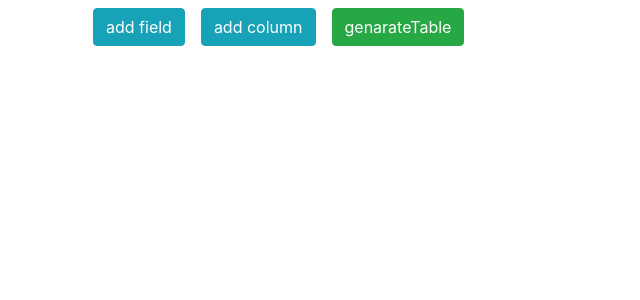
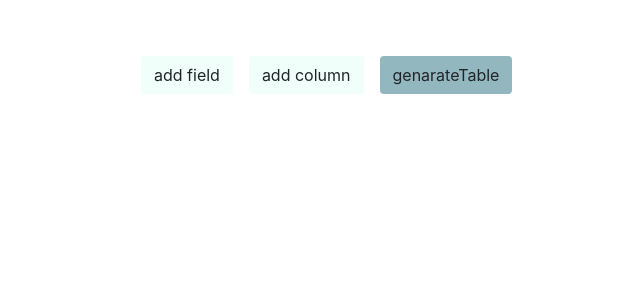
Before and after one commit to gunwitawas/angular-custom-table, an Angular app: page / in a window 1280 px wide. Shown: the top 300 px of the page, without its empty margins (0-640 px from the left). Built offline with nearby package versions, Linux system fonts and the light colour scheme.

Commit message:
1 file modified

```diff
--- a/src/app/genarate-table/genarate-table.component.html
+++ b/src/app/genarate-table/genarate-table.component.html
@@ -1,19 +1,21 @@
 <div class="container">
 
-	<button class="btn btn-info m-2" *ngIf="!isGenarateTable" (click)="addFeild()">
+	<div class="row mx-5 my-5 text-center">
+		<button class="btn m-2" style="background-color: #F1FFFA" *ngIf="!isGenarateTable" (click)="addFeild()">
                   add field
                 </button>
-	<button class="btn btn-info m-2" *ngIf="!isGenarateTable" (click)="addColumn()">
+		<button class="btn m-2" style="background-color: #F1FFFA"  *ngIf="!isGenarateTable" (click)="addColumn()">
                   add column
                 </button>
-	<button class="btn btn-success m-2" *ngIf="!isGenarateTable" (click)="genarateTable()">
+		<button class="btn m-2" style="background-color: #93B7BE" *ngIf="!isGenarateTable" (click)="genarateTable()">
                   genarateTable
                 </button>
-	<button class="btn btn-warning m-2" *ngIf="isGenarateTable" (click)="onEdit()">
+		<button class="btn m-2" style="background-color: #D5C7BC" *ngIf="isGenarateTable" (click)="onEdit()">
                   edit
                 </button>
+	</div>
 
-	<table class="table table-bordered table-dark shadow" style="border: 1px solid #1E1E1E;" *ngIf="!isGenarateTable">
+	<table class="table table-dark shadow" style="border: 1px solid #1E1E1E;" *ngIf="!isGenarateTable">
 		<thead class="bg-b">
 			<tr>
 				<th *ngFor="let fieldList of customTable.field; let i = index" class="solid-0">
@@ -26,7 +28,7 @@
 			<tr *ngFor="let columnList of customTable.column; let idFeild = index">
 				<td *ngFor="let column of columnList; let idColumn = index" class="solid-0">
 					<input (change)="onKeyin('column', $event, idFeild, idColumn)" value="{{column}}" type="text"
-                        class="form-control bg-dark text-white-50">
+                        class="form-control bg-dark text-white-50 solid-dark">
                     </td>
 			</tr>
 		</tbody>
@@ -35,7 +37,7 @@
 	<table class="table table-dark table-hover shadow" style="border: 1px solid #1E1E1E;" *ngIf="isGenarateTable">
 		<thead class="bg-b">
 			<tr>
-				<th *ngFor="let fieldList of customTable.field" class="solid-0">
+				<th *ngFor="let fieldList of customTable.field" class="solid-0 text-warning">
 					{{fieldList}}
 				</th>
 			</tr>
```
